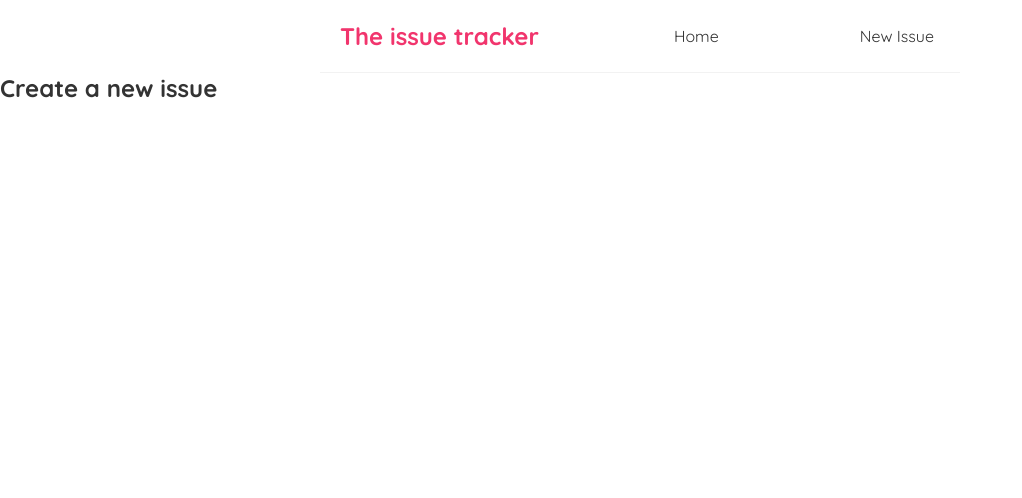
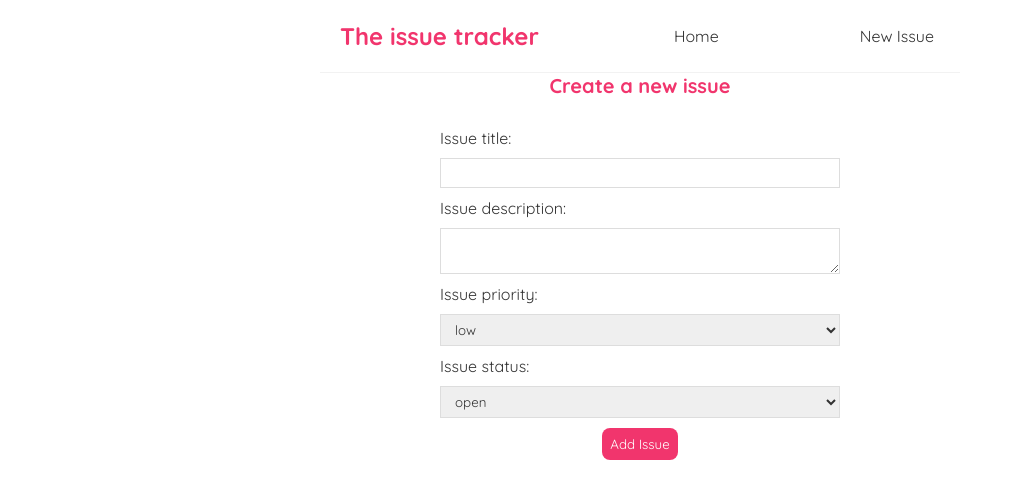
Before and after one commit to villiger9/issue-tracker-react, a React (Vite) app: page /create in a window 1280 px wide. Shown: the top 498 px of the page, without its empty margins (0-1022 px from the left). Built offline with nearby package versions, Linux system fonts and the light colour scheme.

Commit message:
create issue form

```diff
--- a/data/db.json
+++ b/data/db.json
@@ -5,21 +5,42 @@
       "description": "When viewing on iPhone SE...",
       "priority": "high",
       "status": "open",
-      "id": 1
+      "id": "1"
     },
     {
       "title": "Update footer copyright year",
       "description": "Change 2024 to 2025...",
       "priority": "low",
       "status": "closed",
-      "id": 2
+      "id": "2"
     },
     {
       "title": "dummy title",
       "description": "dummy description...",
       "priority": "low",
       "status": "open",
-      "id": 3
+      "id": "3"
+    },
+    {
+      "id": "d987",
+      "title": "asd",
+      "description": "asd",
+      "priority": "low",
+      "status": "open"
+    },
+    {
+      "id": "ae2b",
+      "title": "dsa",
+      "description": "dsa",
+      "priority": "low",
+      "status": "open"
+    },
+    {
+      "id": "fac6",
+      "title": "dsa",
+      "description": "dsa",
+      "priority": "low",
+      "status": "open"
     }
   ]
 }
--- a/src/Create.jsx
+++ b/src/Create.jsx
@@ -1,7 +1,57 @@
+import { useState } from "react";
+
 const Create = () => {
+  const [title, setTitle] = useState("");
+  const [description, setDescription] = useState("");
+  const [priority, setPriority] = useState("low");
+  const [status, setStatus] = useState("open");
+  const [isPending, setIsPending] = useState(false);
+
+  const handleSubmit = (e) => {
+    e.preventDefault();
+    const issue = { title, description, priority, status };
+    setIsPending(true);
+    fetch("http://localhost:5000/issues", {
+      method: "POST",
+      headers: { "Content-Type": "application/json" },
+      body: JSON.stringify(issue),
+    }).then(() => {
+      console.log("added");
+      setIsPending(false);
+    });
+  };
+
   return (
     <div className="create">
       <h2>Create a new issue</h2>
+      <form onSubmit={handleSubmit}>
+        <label>Issue title: </label>
+        <input
+          type="text"
+          required
+          value={title}
+          onChange={(e) => setTitle(e.target.value)}
+        />
+        <label>Issue description: </label>
+        <textarea
+          required
+          value={description}
+          onChange={(e) => setDescription(e.target.value)}
+        />
+        <label>Issue priority: </label>
+        <select value={priority} onChange={(e) => setPriority(e.target.value)}>
+          <option value="high">high</option>
+          <option value="medium">medium</option>
+          <option value="low">low</option>
+        </select>
+        <label>Issue status: </label>
+        <select value={status} onChange={(e) => setStatus(e.target.value)}>
+          <option value="open">open</option>
+          <option value="closed">closed </option>
+        </select>
+        {!isPending && <button>Add Issue</button>}
+        {isPending && <button disabled>Adding...</button>}
+      </form>
     </div>
   );
 };
--- a/src/index.css
+++ b/src/index.css
@@ -68,3 +68,37 @@
   border-radius: 8px;
   cursor: pointer;
 } */
+
+/* create new issue form */
+.create {
+  max-width: 400px;
+  margin: 0 auto;
+  text-align: center;
+}
+.create label {
+  text-align: left;
+  display: block;
+}
+.create h2 {
+  font-size: 20px;
+  color: #f1356d;
+  margin-bottom: 30px;
+}
+.create input,
+.create textarea,
+.create select {
+  width: 100%;
+  padding: 6px 10px;
+  margin: 10px 0;
+  border: 1px solid #ddd;
+  box-sizing: border-box;
+  display: block;
+}
+.create button {
+  background: #f1356d;
+  color: #fff;
+  border: 0;
+  padding: 8px;
+  border-radius: 8px;
+  cursor: pointer;
+}
```
